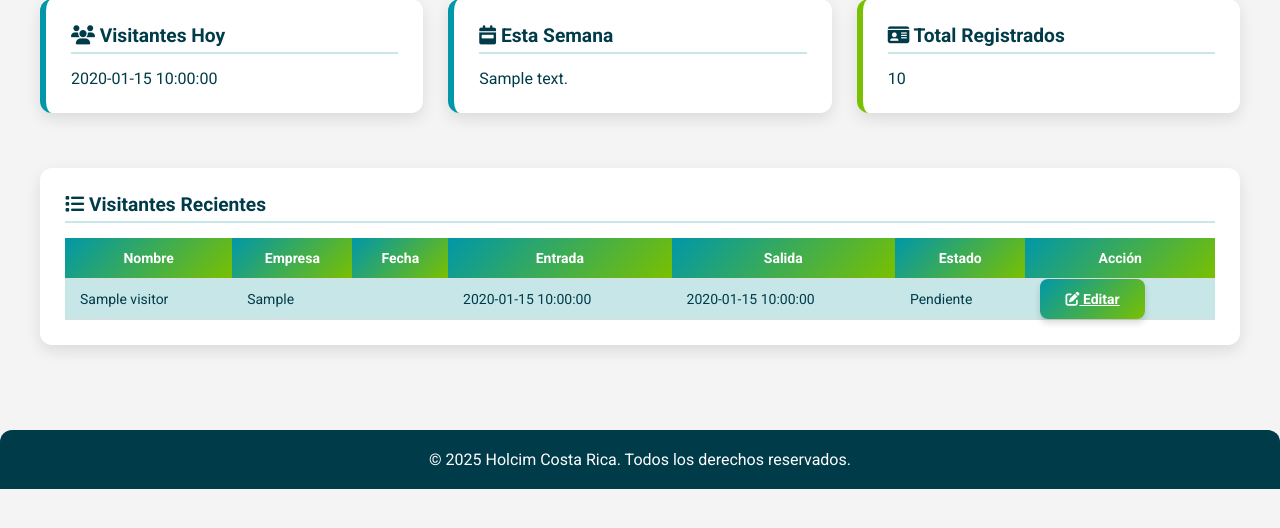
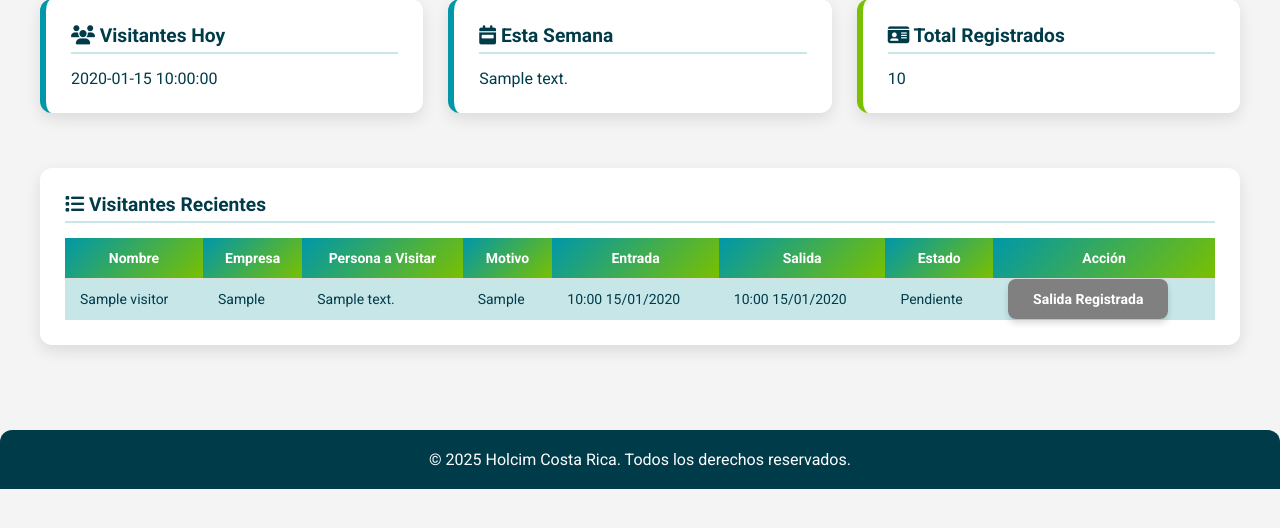
Before and after one commit to luismolinaboni22-art/Registro-de-visitantes-Holcim-Costa-Rica..., a Flask app: template templates/Dashboard.html in a window 1280 px wide. Shown: the part 119-647 px from the top of the page. Run offline with Flask 3, Linux system fonts and the light colour scheme; tables that the repository leaves empty hold one stand-in row (values such as "Sample post"); the template is opened without the code that fills it: values that come from a table or form of the project are taken from there, most other values are stand-ins (such as "Sample title", 1, 10 or a date in 2020).

Commit message:
Update Dashboard.html

```diff
--- a/templates/Dashboard.html
+++ b/templates/Dashboard.html
@@ -10,6 +10,7 @@
 </head>
 <body>
 
+<!-- Navbar -->
 <nav class="navbar">
     <div class="logo"><h2><i class="fas fa-building"></i> Holcim CR</h2></div>
     <div class="nav-links">
@@ -46,7 +47,8 @@
                 <tr>
                     <th>Nombre</th>
                     <th>Empresa</th>
-                    <th>Fecha</th>
+                    <th>Persona a Visitar</th>
+                    <th>Motivo</th>
                     <th>Entrada</th>
                     <th>Salida</th>
                     <th>Estado</th>
@@ -56,10 +58,10 @@
             <tbody>
                 {% for visitor in visitors %}
                 {% set now = current_time %}
-                {% if visitor.check_in <= now < visitor.check_out %}
+                {% if visitor.check_in.time() <= now and (visitor.check_out is none or now < visitor.check_out.time()) %}
                     {% set status_class = "status-active" %}
                     {% set status_text = "Activo" %}
-                {% elif now >= visitor.check_out %}
+                {% elif visitor.check_out and now >= visitor.check_out.time() %}
                     {% set status_class = "status-expired" %}
                     {% set status_text = "Expirado" %}
                 {% else %}
@@ -68,13 +70,18 @@
                 {% endif %}
                 <tr class="{{ status_class }}">
                     <td>{{ visitor.name }}</td>
-                    <td>{{ visitor.company }}</td>
-                    <td>{{ visitor.date }}</td>
-                    <td>{{ visitor.check_in }}</td>
-                    <td>{{ visitor.check_out }}</td>
+                    <td>{{ visitor.company or '-' }}</td>
+                    <td>{{ visitor.person_to_visit }}</td>
+                    <td>{{ visitor.reason or '-' }}</td>
+                    <td>{{ visitor.check_in.strftime('%H:%M %d/%m/%Y') }}</td>
+                    <td>{% if visitor.check_out %}{{ visitor.check_out.strftime('%H:%M %d/%m/%Y') }}{% else %}-{% endif %}</td>
                     <td>{{ status_text }}</td>
                     <td>
-                        <a href="{{ url_for('edit_visitor', visitor_id=visitor.id) }}" class="button"><i class="fas fa-edit"></i> Editar</a>
+                        {% if not visitor.check_out %}
+                            <a href="{{ url_for('checkout', visitor_id=visitor.id) }}" class="button"><i class="fas fa-sign-out-alt"></i> Registrar Salida</a>
+                        {% else %}
+                            <span class="button" style="background:gray; cursor:default;">Salida Registrada</span>
+                        {% endif %}
                     </td>
                 </tr>
                 {% endfor %}
```
Lines whose indentation alone changed are shown as unchanged.
